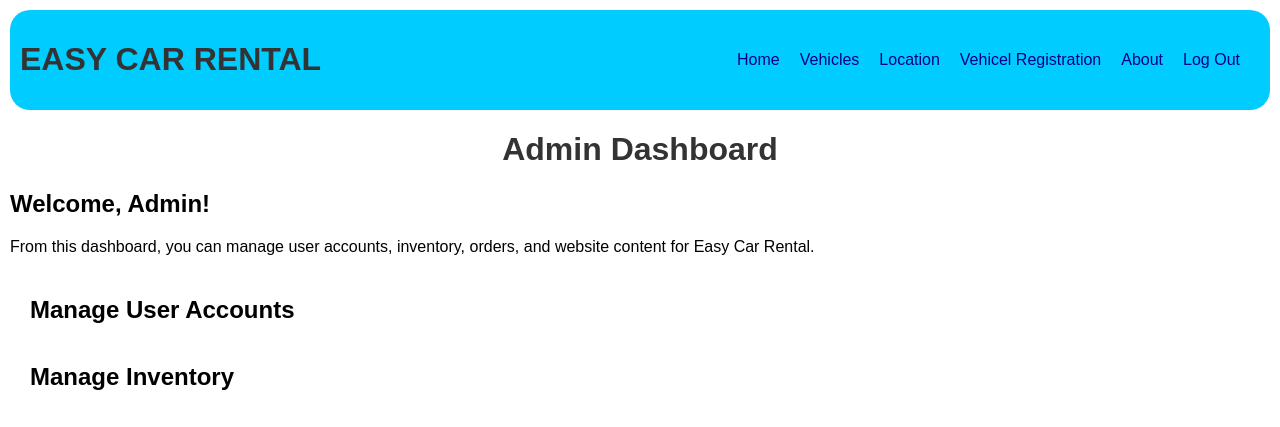
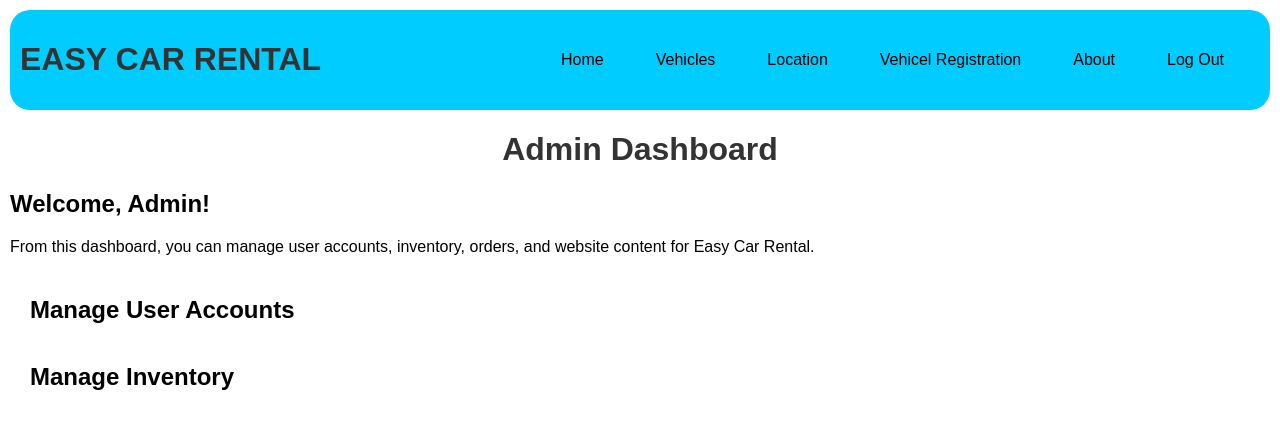
Before and after one commit to stivemok/Specialization-Portfolio, a Flask app: page /admin in a window 1280 px wide. Shown: the top 427 px of the page. Run offline with Flask 3, Linux system fonts and the light colour scheme; the visitor is signed in with stand-in values (Sample User, id 1); some libraries are stand-ins or nearby versions.

Commit message:
navigation

```diff
--- a/easyCarRental/app/templates/base.html
+++ b/easyCarRental/app/templates/base.html
@@ -29,6 +29,40 @@
         a:hover {
             background-color: blueviolet;
         }
+        ul.topnav {
+            list-style-type: none;
+            margin: 0;
+            padding: 0;
+            overflow: hidden;
+            /* background-color: #333; */
+            }
+
+        ul.topnav li {float: left;}
+
+        ul.topnav li a {
+            display: block;
+            color: black;
+            text-align: center;
+            padding: 14px 16px;
+            text-decoration: none;
+            }
+
+        ul.topnav li a:hover:not(.active) {background-color: #2cacdf;transform: scale(1.3);border-radius: 20px;}
+
+        ul.topnav li a.active {
+            background-color: #04AA6D;
+        }
+
+        ul.topnav li.right {float: right;}
+
+        @media screen and (max-width: 600px) {
+            ul.topnav li.right,
+            ul.topnav li {float: none;}
+        }
+        /* h1.Header a{
+            /* background-color: rgb(0, 204, 255); */
+            /*color: black;
+        } */
     </style>
     <head>
         {% if title %}
@@ -45,9 +79,12 @@
     </head>
     <body>
         <header>
-            <h1>EASY CAR RENTAL</h1>
+            <h1 class="Header">EASY CAR RENTAL
+                <!-- <a href = "{{ url_for('index') }}">EASY CAR RENTAL -->
+                <!-- <img src="{{ url_for('static', filename='images/logo.png') }}" alt="logo" width="100" height="100"> </a>-->
+                </h1>
             <nav>
-                <ul>
+                <ul class="topnav">
                     <li><a href="{{ url_for('index') }}">Home</a></li>
                     <li><a href="{{ url_for('vehicles') }}">Vehicles</a></li>
                     <li><a href="{{ url_for('location') }}">Location</a></li>
```
